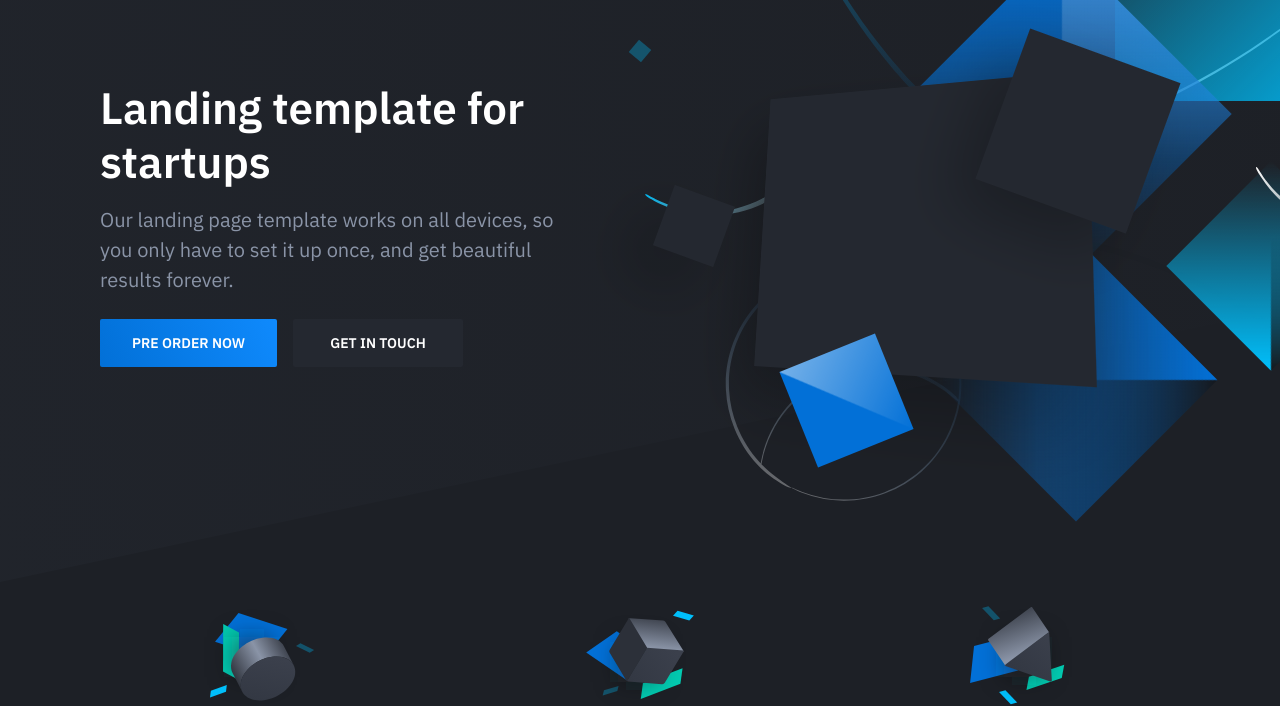
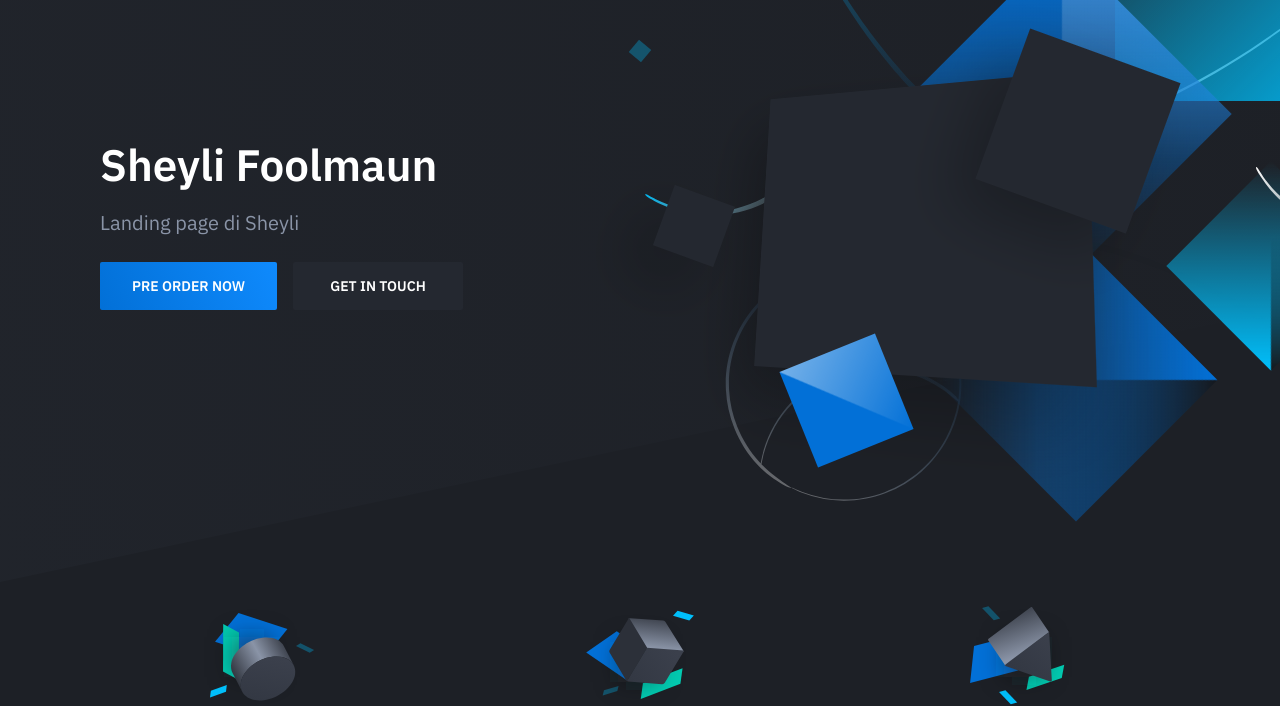
Before and after one commit to Sheylif/landing-page-DM, a plain HTML site: page index.html in a window 1280 px wide. Shown: the part 118-824 px from the top of the page. Drawn offline with nearby package versions, Linux system fonts and the light colour scheme.

Commit message:
versione 1.0

```diff
--- a/index.html
+++ b/index.html
@@ -31,8 +31,8 @@
                 <div class="container">
                     <div class="hero-inner">
 						<div class="hero-copy">
-	                        <h1 class="hero-title mt-0">Landing template for startups</h1>
-	                        <p class="hero-paragraph">Our landing page template works on all devices, so you only have to set it up once, and get beautiful results forever.</p>
+	                        <h1 class="hero-title mt-0">Sheyli Foolmaun</h1>
+	                        <p class="hero-paragraph"> Landing page di Sheyli</p>
 	                        <div class="hero-cta"><a class="button button-primary" href="#">Pre order now</a><a class="button" href="#">Get in touch</a></div>
 						</div>
 						<div class="hero-figure anime-element">
```
